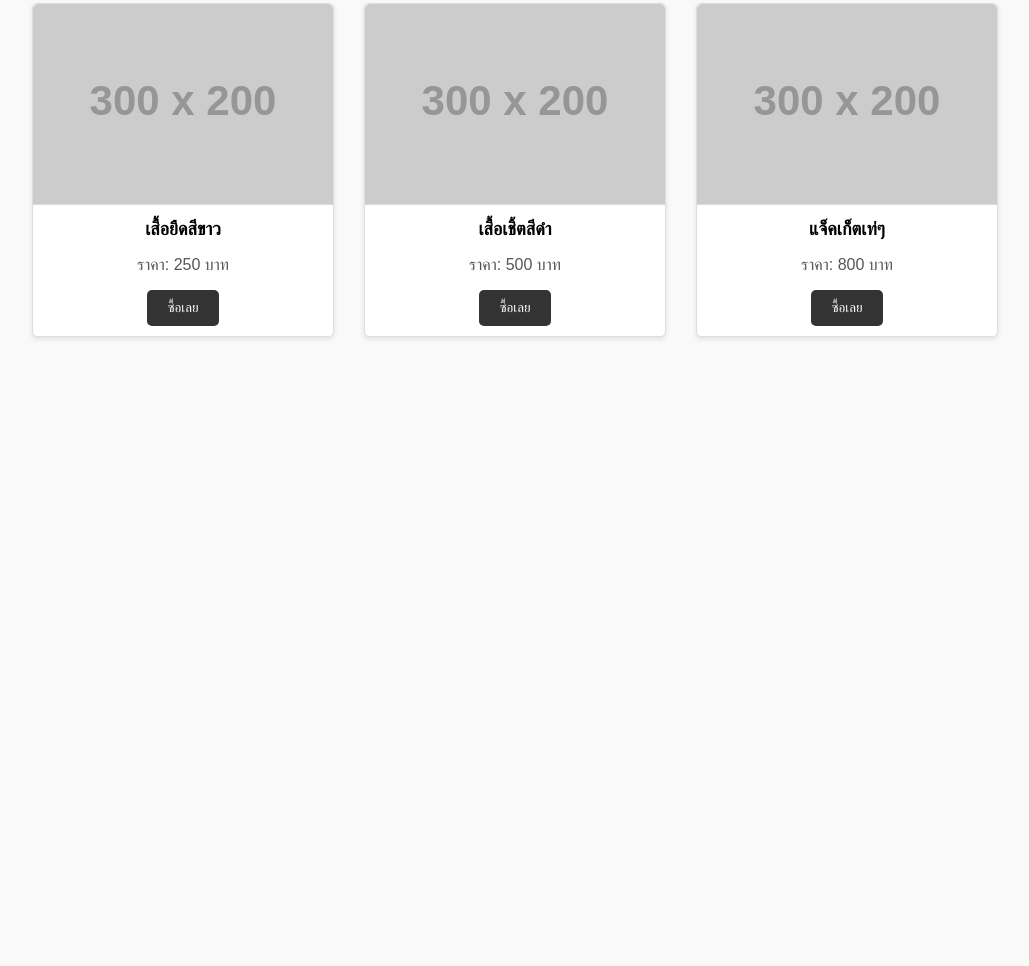
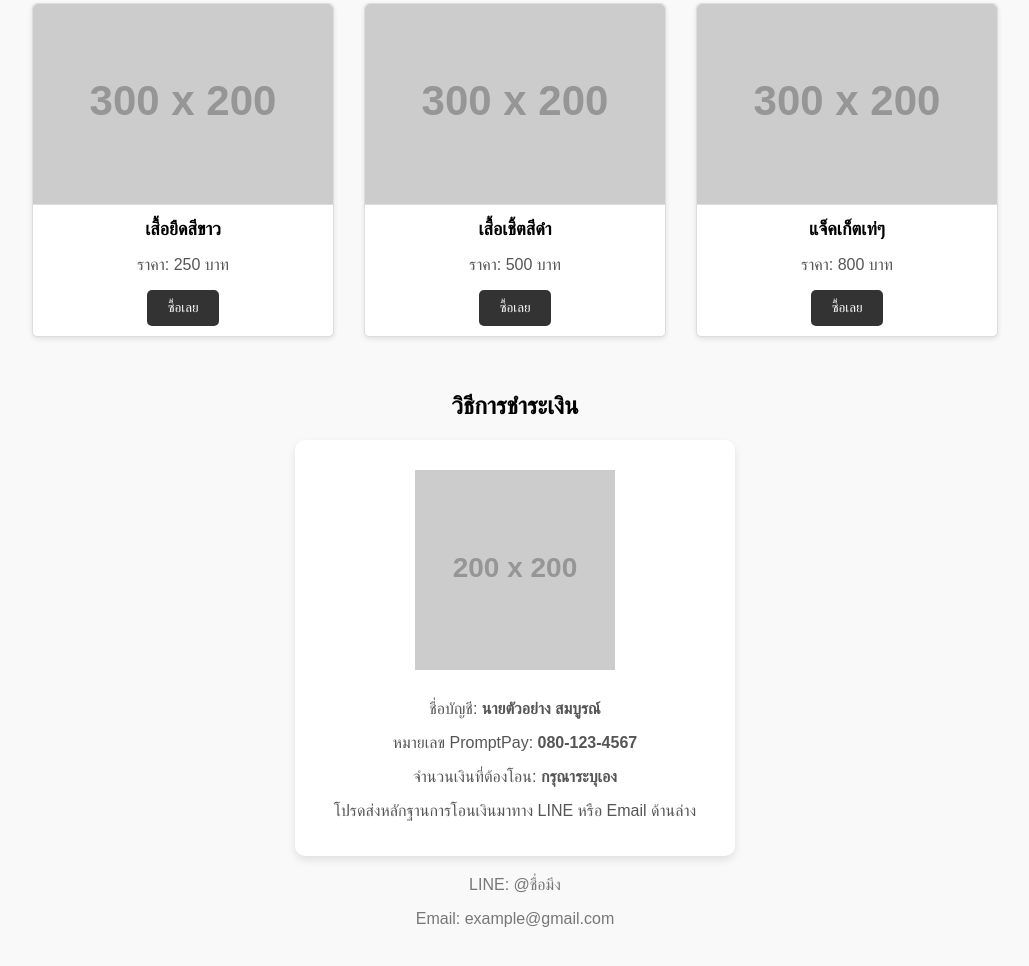
Before and after one commit to Atiwitsss/atiwitss.github.io, a plain HTML site: page index.html in a window 1280 px wide. Shown: the part 186-1152 px from the top of the page, without its empty margins (125-1154 px from the left). Before the commit the page ends 800 px from the top, so only its background shows below. Drawn offline with Linux system fonts and the light colour scheme; placeholder pictures from the web are drawn by us.

Commit message:
Update index.html

```diff
--- a/index.html
+++ b/index.html
@@ -3,7 +3,7 @@
 <head>
     <meta charset="UTF-8">
     <meta name="viewport" content="width=device-width, initial-scale=1.0">
-    <title>ร้านขายเสื้อผ้า</title>
+    <title>ร้านขายเสื้อผ้าของกู</title>
     <style>
         body {
             font-family: Arial, sans-serif;
@@ -57,6 +57,30 @@
         .product button:hover {
             background-color: #555;
         }
+        .payment-section {
+            text-align: center;
+            margin: 40px 0;
+        }
+        .payment-info {
+            margin: 20px auto;
+            max-width: 400px;
+            background: white;
+            padding: 20px;
+            border-radius: 10px;
+            box-shadow: 0 4px 8px rgba(0, 0, 0, 0.1);
+        }
+        .payment-info img {
+            width: 200px;
+            margin: 10px 0;
+        }
+        .payment-info p {
+            font-size: 16px;
+            color: #555;
+        }
+        .contact {
+            margin-top: 20px;
+            color: #777;
+        }
     </style>
 </head>
 <body>
@@ -87,5 +111,20 @@
     </div>
 </div>
 
+<div class="payment-section">
+    <h2>วิธีการชำระเงิน</h2>
+    <div class="payment-info">
+        <img src="https://via.placeholder.com/200" alt="QR Code PromptPay">
+        <p>ชื่อบัญชี: <b>นายตัวอย่าง สมบูรณ์</b></p>
+        <p>หมายเลข PromptPay: <b>080-123-4567</b></p>
+        <p>จำนวนเงินที่ต้องโอน: <b>กรุณาระบุเอง</b></p>
+        <p>โปรดส่งหลักฐานการโอนเงินมาทาง LINE หรือ Email ด้านล่าง</p>
+    </div>
+    <div class="contact">
+        <p>LINE: @ชื่อมึง</p>
+        <p>Email: example@gmail.com</p>
+    </div>
+</div>
+
 </body>
 </html>
```
